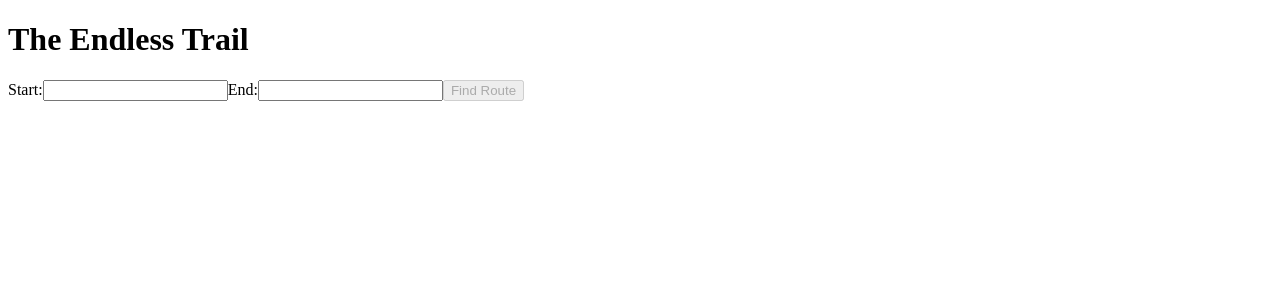
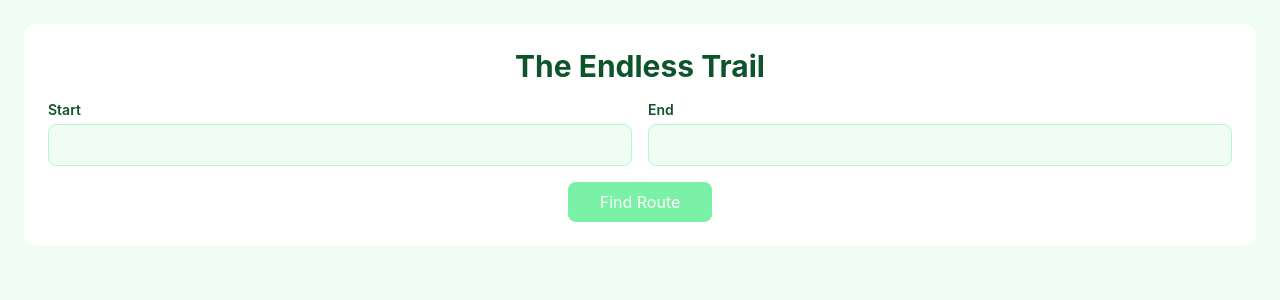
Before and after one commit to MattSBarnett/endless-trail, a React (Vite) app in the folder client/: page / in a window 1280 px wide. Shown: the top 300 px of the page. Built offline with nearby package versions, Linux system fonts and the light colour scheme; no server answers.

Commit message:
Add basic styling

```diff
--- a/client/package.json
+++ b/client/package.json
@@ -11,10 +11,12 @@
     "preview": "vite preview"
   },
   "dependencies": {
+    "@tailwindcss/vite": "^4.2.2",
     "leaflet": "^1.9.4",
     "react": "^19.2.4",
     "react-dom": "^19.2.4",
-    "react-leaflet": "^5.0.0"
+    "react-leaflet": "^5.0.0",
+    "tailwindcss": "^4.2.2"
   },
   "devDependencies": {
     "@eslint/js": "^9.39.4",
--- a/client/src/App.jsx
+++ b/client/src/App.jsx
@@ -1,13 +1,15 @@
 import { useState } from "react";
-import PathSearch from "./components/pathSearch";
-import MapViewer from "./components/mapViewer";
+import PathSearch from "./components/PathSearch";
+import MapViewer from "./components/MapViewer";
 
 function App() {
   const [path, setPath] = useState(null);
   return (
-    <div>
-      <PathSearch onResult={setPath} />
-      {path && <MapViewer path={path} />}
+    <div className="min-h-screen bg-green-50 p-6">
+      <div>
+        <PathSearch onResult={setPath} />
+        {path && <MapViewer path={path} />}
+      </div>
     </div>
   );
 }
--- a/client/src/components/MapViewer.jsx
+++ b/client/src/components/MapViewer.jsx
@@ -3,6 +3,7 @@ import "leaflet/dist/leaflet.css";
 
 function MapViewer({ path }) {
   return (
+    <div className="bg-white rounded-xl p-4 mt-4">
       <MapContainer
         center={path[0]}
         zoom={13}
@@ -15,6 +16,7 @@ function MapViewer({ path }) {
         />
         <Polyline positions={path} color="#16a34a" />
       </MapContainer>
+    </div>
   );
 }
 
--- a/client/src/components/PathSearch.jsx
+++ b/client/src/components/PathSearch.jsx
@@ -15,28 +15,43 @@ function PathSearch({ onResult }) {
     }
   };
   return (
-    <div>
-      <h1>The Endless Trail</h1>
-      <label>Start:</label>
+    <div className="bg-white rounded-xl p-6 flex flex-col gap-4">
+      <h1 className="text-green-900 font-bold text-3xl text-center">
+        The Endless Trail
+      </h1>
+
+      <div className="flex gap-4">
+        <div className="flex flex-col gap-1 flex-1">
+          <label className="text-green-900 font-semibold text-sm">Start</label>
           <input
             type="text"
-        id="start"
-        name="start"
             value={start}
             onChange={(e) => setStart(e.target.value)}
+            className="border border-green-200 rounded-lg px-4 py-2 bg-green-50 text-green-900"
           />
-      <label>End:</label>
+        </div>
+        <div className="flex flex-col gap-1 flex-1">
+          <label className="text-green-900 font-semibold text-sm">End</label>
           <input
             type="text"
-        id="end"
-        name="end"
             value={end}
             onChange={(e) => setEnd(e.target.value)}
+            className="border border-green-200 rounded-lg px-4 py-2 bg-green-50 text-green-900"
           />
-      <button onClick={findRoute} disabled={!start.trim() || !end.trim()}>
+        </div>
+      </div>
+
+      <div className="flex justify-center">
+        <button
+          onClick={findRoute}
+          disabled={!start.trim() || !end.trim()}
+          className="bg-green-600 disabled:bg-green-300 text-white px-8 py-2 rounded-lg"
+        >
           Find Route
         </button>
-      {error && <p>{error}</p>}
+      </div>
+
+      {error && <p className="text-red-500 text-center">{error}</p>}
     </div>
   );
 }
--- a/client/src/index.css
+++ b/client/src/index.css
@@ -1 +1,2 @@
+@import "tailwindcss";
 @import "leaflet/dist/leaflet.css";
--- a/client/src/main.jsx
+++ b/client/src/main.jsx
@@ -1,6 +1,7 @@
 import { StrictMode } from "react";
 import { createRoot } from "react-dom/client";
 import App from "./App.jsx";
+import "./index.css";
 
 createRoot(document.getElementById("root")).render(
   <StrictMode>
--- a/client/vite.config.js
+++ b/client/vite.config.js
@@ -1,7 +1,8 @@
 import { defineConfig } from "vite";
 import react from "@vitejs/plugin-react";
+import tailwindcss from "@tailwindcss/vite";
 
 // https://vite.dev/config/
 export default defineConfig({
-  plugins: [react()],
+  plugins: [react(), tailwindcss()],
 });
```
Also changed, not shown: 1 other file (tests, documents, lock files or other folders). Lines whose indentation alone changed are shown as unchanged.
